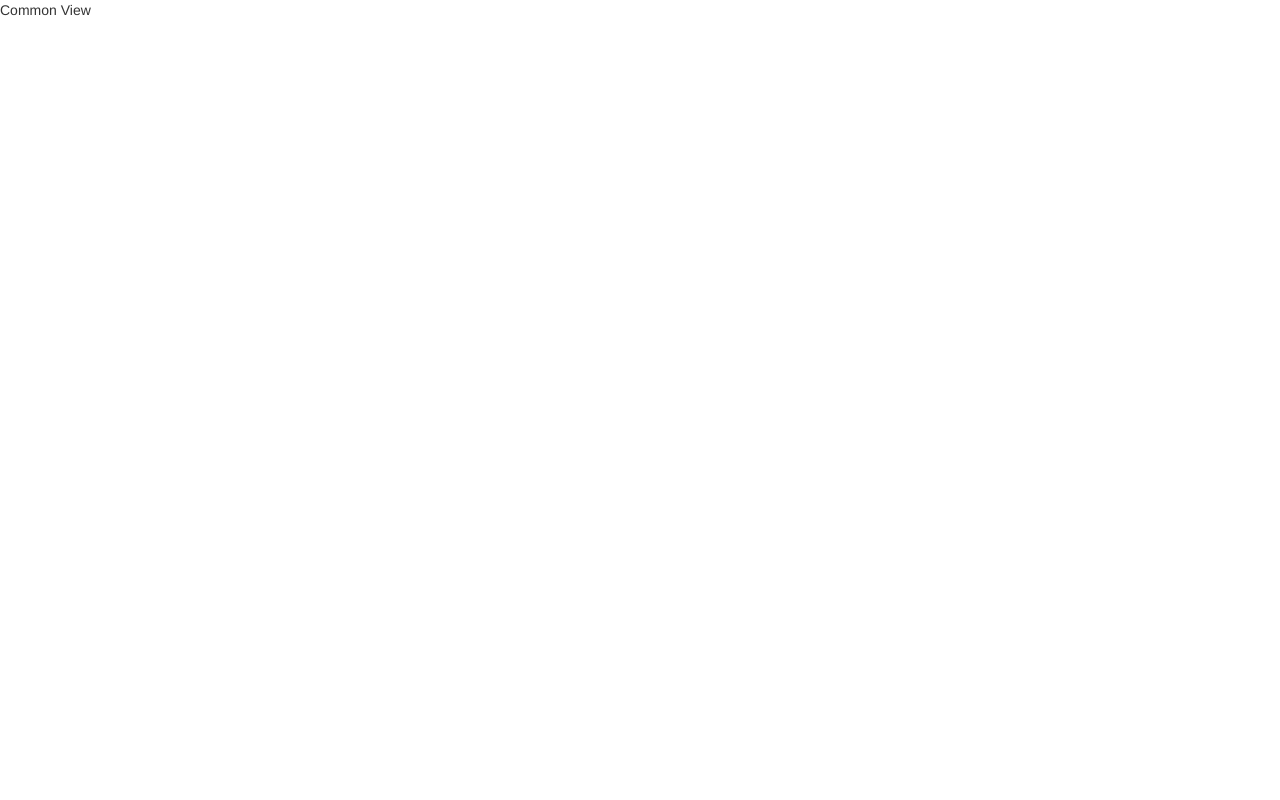
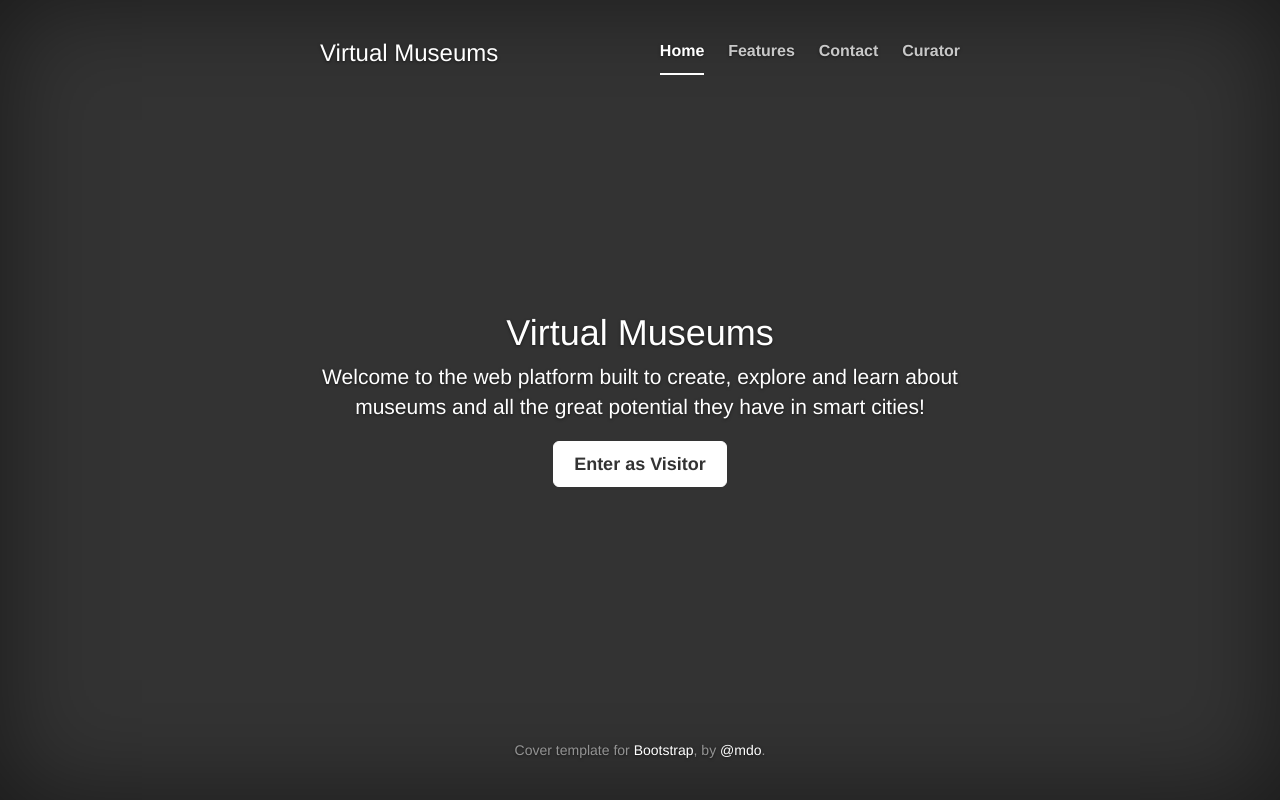
Before and after one commit to Michotastico/Virtual-Museums-Framework, a Django app: page / in a window 1280 px wide. Before the commit the page is almost empty. Run offline with Django 3.2, Linux system fonts and the light colour scheme; some libraries are stand-ins or nearby versions.

Commit message:
Index of common web

```diff
--- /dev/null
+++ b/static/common-web/css/cover.css
@@ -0,0 +1,163 @@
+/*
+ * Globals
+ */
+
+/* Links */
+a,
+a:focus,
+a:hover {
+  color: #fff;
+}
+
+/* Custom default button */
+.btn-default,
+.btn-default:hover,
+.btn-default:focus {
+  color: #333;
+  text-shadow: none; /* Prevent inheritance from `body` */
+  background-color: #fff;
+  border: 1px solid #fff;
+}
+
+
+/*
+ * Base structure
+ */
+
+html,
+body {
+  height: 100%;
+  background-color: #333;
+}
+body {
+  color: #fff;
+  text-align: center;
+  text-shadow: 0 1px 3px rgba(0,0,0,.5);
+}
+
+/* Extra markup and styles for table-esque vertical and horizontal centering */
+.site-wrapper {
+  display: table;
+  width: 100%;
+  height: 100%; /* For at least Firefox */
+  min-height: 100%;
+  -webkit-box-shadow: inset 0 0 100px rgba(0,0,0,.5);
+          box-shadow: inset 0 0 100px rgba(0,0,0,.5);
+}
+.site-wrapper-inner {
+  display: table-cell;
+  vertical-align: top;
+}
+.cover-container {
+  margin-right: auto;
+  margin-left: auto;
+}
+
+/* Padding for spacing */
+.inner {
+  padding: 30px;
+}
+
+
+/*
+ * Header
+ */
+.masthead-brand {
+  margin-top: 10px;
+  margin-bottom: 10px;
+}
+
+.masthead-nav > li {
+  display: inline-block;
+}
+.masthead-nav > li + li {
+  margin-left: 20px;
+}
+.masthead-nav > li > a {
+  padding-right: 0;
+  padding-left: 0;
+  font-size: 16px;
+  font-weight: bold;
+  color: #fff; /* IE8 proofing */
+  color: rgba(255,255,255,.75);
+  border-bottom: 2px solid transparent;
+}
+.masthead-nav > li > a:hover,
+.masthead-nav > li > a:focus {
+  background-color: transparent;
+  border-bottom-color: #a9a9a9;
+  border-bottom-color: rgba(255,255,255,.25);
+}
+.masthead-nav > .active > a,
+.masthead-nav > .active > a:hover,
+.masthead-nav > .active > a:focus {
+  color: #fff;
+  border-bottom-color: #fff;
+}
+
+@media (min-width: 768px) {
+  .masthead-brand {
+    float: left;
+  }
+  .masthead-nav {
+    float: right;
+  }
+}
+
+
+/*
+ * Cover
+ */
+
+.cover {
+  padding: 0 20px;
+}
+.cover .btn-lg {
+  padding: 10px 20px;
+  font-weight: bold;
+}
+
+
+/*
+ * Footer
+ */
+
+.mastfoot {
+  color: #999; /* IE8 proofing */
+  color: rgba(255,255,255,.5);
+}
+
+
+/*
+ * Affix and center
+ */
+
+@media (min-width: 768px) {
+  /* Pull out the header and footer */
+  .masthead {
+    position: fixed;
+    top: 0;
+  }
+  .mastfoot {
+    position: fixed;
+    bottom: 0;
+  }
+  /* Start the vertical centering */
+  .site-wrapper-inner {
+    vertical-align: middle;
+  }
+  /* Handle the widths */
+  .masthead,
+  .mastfoot,
+  .cover-container {
+    width: 100%; /* Must be percentage or pixels for horizontal alignment */
+  }
+}
+
+@media (min-width: 992px) {
+  .masthead,
+  .mastfoot,
+  .cover-container {
+    width: 700px;
+  }
+}
--- a/templates/base/base.html
+++ b/templates/base/base.html
@@ -6,7 +6,7 @@
     <meta name="viewport" content="width=device-width, initial-scale=1">
     <!-- The above 3 meta tags *must* come first in the head; any other head content must come *after* these tags -->
     <meta name="description" content="">
-    <meta name="author" content="">
+    <meta name="author" content="Michel Llorens">
 
     <title>Virtual Museums: Curator</title>
 
--- a/templates/common-web/index.html
+++ b/templates/common-web/index.html
@@ -1,6 +1,7 @@
 {% extends "base/base.html" %}
 
 {% block css %}
+    <link href="/static/common-web/css/cover.css" rel="stylesheet">
 {% endblock css %}
 
 
@@ -10,6 +11,44 @@
 
 {% block body %}
 <body>
-  Common View
+  <div class="site-wrapper">
+
+      <div class="site-wrapper-inner">
+
+        <div class="cover-container">
+
+          <div class="masthead clearfix">
+            <div class="inner">
+              <h3 class="masthead-brand">Virtual Museums</h3>
+              <nav>
+                <ul class="nav masthead-nav">
+                  <li class="active"><a href="/">Home</a></li>
+                  <li><a href="#">Features</a></li>
+                  <li><a href="#">Contact</a></li>
+                  <li><a href="/curator">Curator</a></li>
+                </ul>
+              </nav>
+            </div>
+          </div>
+
+          <div class="inner cover">
+            <h1 class="cover-heading">Virtual Museums</h1>
+            <p class="lead">Welcome to the web platform built to create, explore and learn about museums and all the great potential they have in smart cities!</p>
+            <p class="lead">
+              <a href="/visitor" class="btn btn-lg btn-default">Enter as Visitor</a>
+            </p>
+          </div>
+
+          <div class="mastfoot">
+            <div class="inner">
+              <p>Cover template for <a href="http://getbootstrap.com/">Bootstrap</a>, by <a href="https://twitter.com/mdo">@mdo</a>.</p>
+            </div>
+          </div>
+
+        </div>
+
+      </div>
+
+    </div>
 </body>
 {% endblock body %}
```
